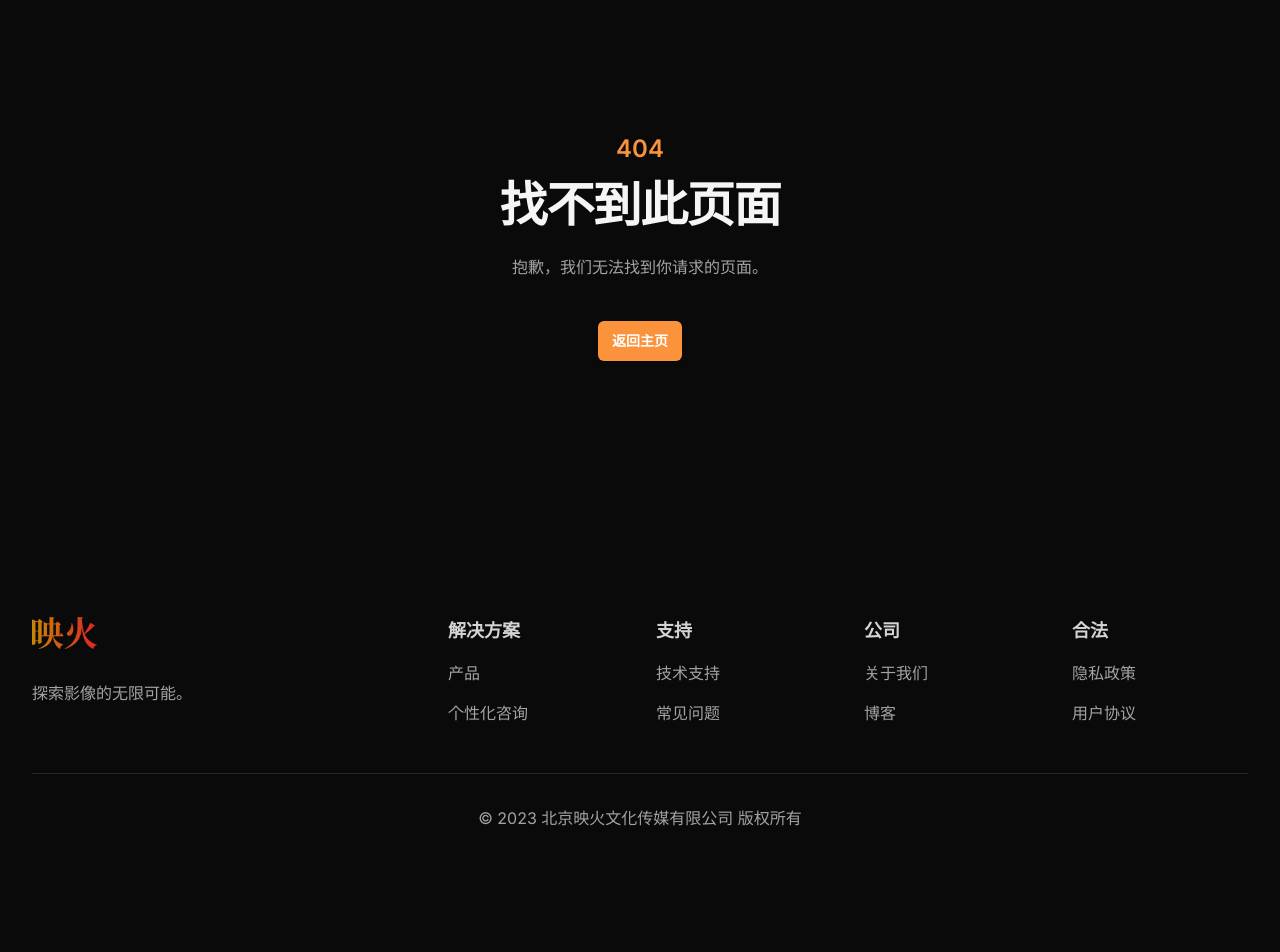
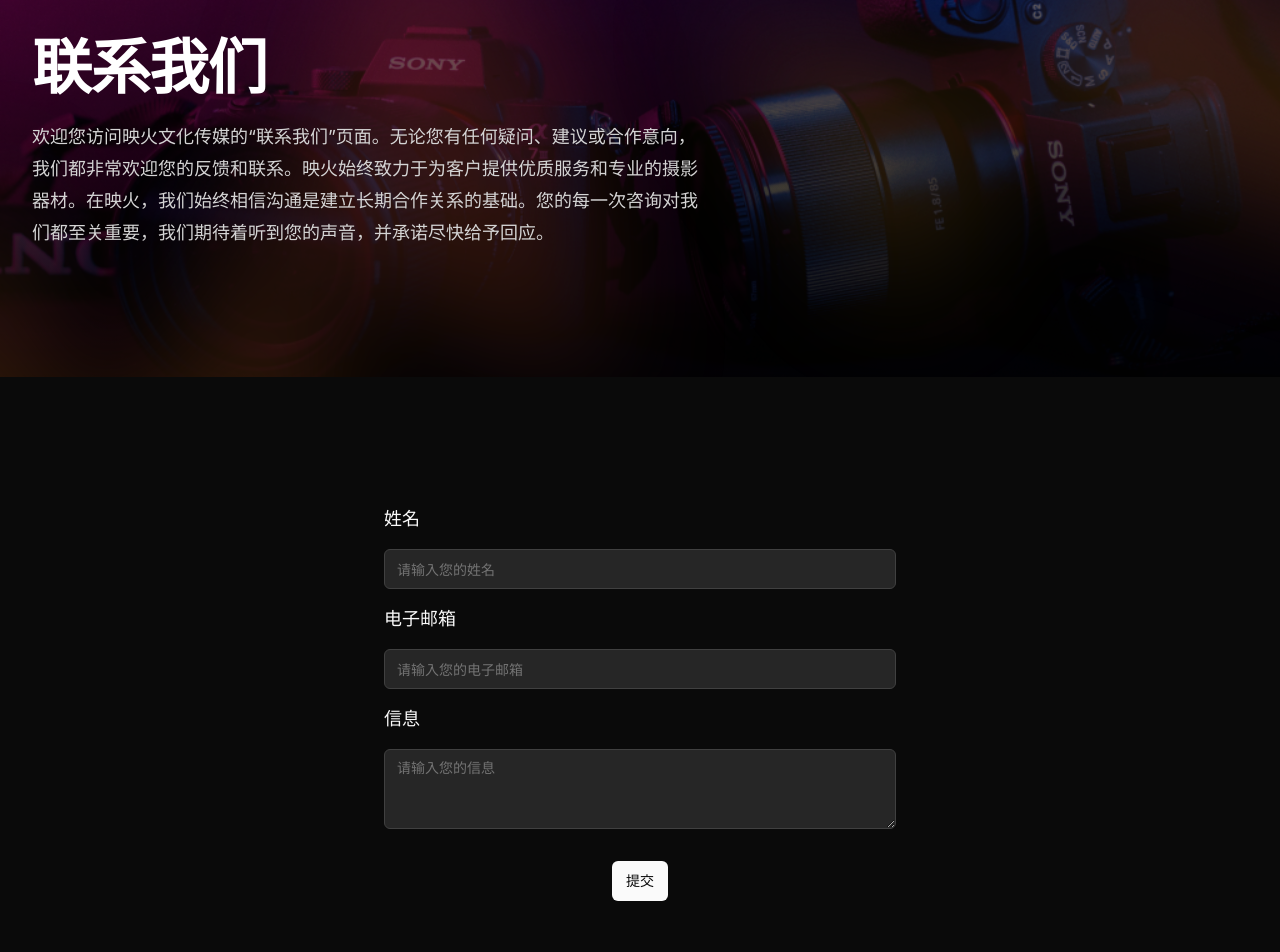
Before and after one commit to dabaz-diebold-dai/yinghuo, a Next.js app: page /contact in a window 1280 px wide. Before the commit this address had no page. Shown: the part 160-1112 px from the top of the page. Before the commit the page ends 1022 px from the top, so only its background shows below. Built offline with nearby package versions, Linux system fonts and the light colour scheme.

Commit message:
Add contact page

```diff
--- /dev/null
+++ b/app/contact/page.tsx
@@ -0,0 +1,44 @@
+import ContactForm from '@/components/sections/contact/ContactForm'
+import ContactHero from '@/components/sections/contact/ContactHero'
+import type { Metadata } from 'next'
+
+export const metadata: Metadata = {
+  title: '联系我们',
+  description: '欢迎您访问映火文化传媒的“联系我们”页面。无论您有任何疑问、建议或合作意向，我们都非常欢迎您的反馈和联系。',
+
+  openGraph: {
+    title: '联系我们 - 映火',
+    description: '欢迎您访问映火文化传媒的“联系我们”页面。无论您有任何疑问、建议或合作意向，我们都非常欢迎您的反馈和联系。',
+    url: 'https://yinghuo.dabaz.me/contact',
+    siteName: '映火',
+    images: [
+      {
+        url: 'https://yinghuo.dabaz.me/opengraph-image.jpg',
+        width: 1920,
+        height: 1280,
+        alt: '欢迎您访问映火文化传媒的“联系我们”页面。无论您有任何疑问、建议或合作意向，我们都非常欢迎您的反馈和联系。',
+      },
+    ],
+    locale: 'en_US',
+    type: 'website',
+  },
+  twitter: {
+    card: 'summary_large_image',
+    title: '联系我们 - 映火',
+    description: '欢迎您访问映火文化传媒的“联系我们”页面。无论您有任何疑问、建议或合作意向，我们都非常欢迎您的反馈和联系。',
+    creator: '@dabaz_official',
+    images: {
+      url: 'https://yinghuo.dabaz.me/twitter-image.jpg',
+      alt: '欢迎您访问映火文化传媒的“联系我们”页面。无论您有任何疑问、建议或合作意向，我们都非常欢迎您的反馈和联系。',
+    },
+  },
+}
+
+export default function Contact() {
+  return (
+    <main className="flex min-h-screen flex-col justify-between">
+      <ContactHero />
+      <ContactForm />
+    </main>
+  )
+}
--- /dev/null
+++ b/components/sections/contact/ContactForm.tsx
@@ -0,0 +1,74 @@
+"use client";
+
+import React from 'react';
+import { useForm, ValidationError } from '@formspree/react';
+import { Input } from "@/components/ui/input";
+import { Textarea } from "@/components/ui/textarea";
+
+export default function ContactForm() {
+  const [state, handleSubmit] = useForm("mdorjvqr");
+
+  if (state.succeeded) {
+    return <p className="text-neutral-100 font-lg">感谢您的信息，我们将尽快回复。</p>;
+  }
+
+  return (
+    <div className="bg-neutral-950 py-24 sm:py-32">
+      <div className="mx-auto max-w-md lg:max-w-lg">
+        <form onSubmit={handleSubmit}>
+          <div>
+            <label htmlFor="name" className="text-neutral-50 font-medium text-lg">
+              姓名
+            </label>
+            <Input
+              id="name"
+              type="text"
+              name="name"
+              placeholder="请输入您的姓名"
+              className="my-4 bg-neutral-800 border-neutral-700"
+            />
+            <ValidationError
+              prefix="Name"
+              field="name"
+              errors={state.errors}
+            />
+            <label htmlFor="email" className="text-neutral-50 font-medium text-lg">
+              电子邮箱
+            </label>
+            <Input
+              id="email"
+              type="email"
+              name="email"
+              placeholder="请输入您的电子邮箱"
+              className="my-4 bg-neutral-800 border-neutral-700"
+            />
+            <ValidationError
+              prefix="Email"
+              field="email"
+              errors={state.errors}
+            />
+            <label htmlFor="name" className="text-neutral-50 font-medium text-lg">
+              信息
+            </label>
+            <Textarea
+              id="message"
+              name="message"
+              placeholder="请输入您的信息"
+              className="my-4 bg-neutral-800 border-neutral-700"
+            />
+            <ValidationError
+              prefix="Message"
+              field="message"
+              errors={state.errors}
+            />
+          </div>
+          <div className="text-center">
+            <button type="submit" disabled={state.submitting} className="text-neutral-950 bg-neutral-50 px-3.5 py-2.5 rounded-md text-sm mt-4">
+              提交
+            </button>
+          </div>
+        </form>
+      </div>
+    </div>
+  )
+}
--- /dev/null
+++ b/components/sections/contact/ContactHero.tsx
@@ -0,0 +1,46 @@
+export default function ContactHero() {
+  return (
+    <div className="relative isolate overflow-hidden bg-neutral-900 py-24 sm:py-32">
+      <div className="absolute inset-0 -z-50 overflow-hidden">
+        <img
+          src="/images/about-bg.webp"
+          alt=""
+          className="absolute inset-0 -z-10 h-full w-full object-cover object-right md:object-center"
+        />
+        <div className="absolute inset-0 bg-gradient-to-b from-neutral-500 to-neutral-950 mix-blend-multiply" />
+      </div>
+      <div
+        className="hidden sm:absolute sm:-top-10 sm:right-1/2 sm:-z-10 sm:mr-10 sm:block sm:transform-gpu sm:blur-3xl"
+        aria-hidden="true"
+      >
+        <div
+          className="aspect-[1097/845] w-[68.5625rem] bg-gradient-to-tr from-yellow-500 to-red-500 opacity-20"
+          style={{
+            clipPath:
+              'polygon(74.1% 44.1%, 100% 61.6%, 97.5% 26.9%, 85.5% 0.1%, 80.7% 2%, 72.5% 32.5%, 60.2% 62.4%, 52.4% 68.1%, 47.5% 58.3%, 45.2% 34.5%, 27.5% 76.7%, 0.1% 64.9%, 17.9% 100%, 27.6% 76.8%, 76.1% 97.7%, 74.1% 44.1%)',
+          }}
+        />
+      </div>
+      <div
+        className="absolute -top-52 left-1/2 -z-10 -translate-x-1/2 transform-gpu blur-3xl sm:top-[-28rem] sm:ml-16 sm:translate-x-0 sm:transform-gpu"
+        aria-hidden="true"
+      >
+        <div
+          className="aspect-[1097/845] w-[68.5625rem] bg-gradient-to-tr from-yellow-500 to-red-500 opacity-20"
+          style={{
+            clipPath:
+              'polygon(74.1% 44.1%, 100% 61.6%, 97.5% 26.9%, 85.5% 0.1%, 80.7% 2%, 72.5% 32.5%, 60.2% 62.4%, 52.4% 68.1%, 47.5% 58.3%, 45.2% 34.5%, 27.5% 76.7%, 0.1% 64.9%, 17.9% 100%, 27.6% 76.8%, 76.1% 97.7%, 74.1% 44.1%)',
+          }}
+        />
+      </div>
+      <div className="mx-auto max-w-7xl px-6 lg:px-8">
+        <div className="mx-auto max-w-2xl lg:mx-0">
+          <h2 className="text-4xl font-bold tracking-tight text-white sm:text-6xl">联系我们</h2>
+          <p className="mt-6 text-lg leading-8 text-neutral-300">
+            欢迎您访问映火文化传媒的“联系我们”页面。无论您有任何疑问、建议或合作意向，我们都非常欢迎您的反馈和联系。映火始终致力于为客户提供优质服务和专业的摄影器材。在映火，我们始终相信沟通是建立长期合作关系的基础。您的每一次咨询对我们都至关重要，我们期待着听到您的声音，并承诺尽快给予回应。
+          </p>
+        </div>
+      </div>
+    </div>
+  )
+}
--- /dev/null
+++ b/components/ui/input.tsx
@@ -0,0 +1,25 @@
+import * as React from "react"
+
+import { cn } from "@/lib/utils"
+
+export interface InputProps
+  extends React.InputHTMLAttributes<HTMLInputElement> {}
+
+const Input = React.forwardRef<HTMLInputElement, InputProps>(
+  ({ className, type, ...props }, ref) => {
+    return (
+      <input
+        type={type}
+        className={cn(
+          "flex h-10 w-full rounded-md border border-neutral-200 bg-white px-3 py-2 text-sm ring-offset-white file:border-0 file:bg-transparent file:text-sm file:font-medium placeholder:text-neutral-500 focus-visible:outline-none focus-visible:ring-2 focus-visible:ring-neutral-950 focus-visible:ring-offset-2 disabled:cursor-not-allowed disabled:opacity-50 dark:border-neutral-800 dark:bg-neutral-950 dark:ring-offset-neutral-950 dark:placeholder:text-neutral-400 dark:focus-visible:ring-neutral-300",
+          className
+        )}
+        ref={ref}
+        {...props}
+      />
+    )
+  }
+)
+Input.displayName = "Input"
+
+export { Input }
--- /dev/null
+++ b/components/ui/textarea.tsx
@@ -0,0 +1,24 @@
+import * as React from "react"
+
+import { cn } from "@/lib/utils"
+
+export interface TextareaProps
+  extends React.TextareaHTMLAttributes<HTMLTextAreaElement> {}
+
+const Textarea = React.forwardRef<HTMLTextAreaElement, TextareaProps>(
+  ({ className, ...props }, ref) => {
+    return (
+      <textarea
+        className={cn(
+          "flex min-h-[80px] w-full rounded-md border border-neutral-200 bg-white px-3 py-2 text-sm ring-offset-white placeholder:text-neutral-500 focus-visible:outline-none focus-visible:ring-2 focus-visible:ring-neutral-950 focus-visible:ring-offset-2 disabled:cursor-not-allowed disabled:opacity-50 dark:border-neutral-800 dark:bg-neutral-950 dark:ring-offset-neutral-950 dark:placeholder:text-neutral-400 dark:focus-visible:ring-neutral-300",
+          className
+        )}
+        ref={ref}
+        {...props}
+      />
+    )
+  }
+)
+Textarea.displayName = "Textarea"
+
+export { Textarea }
--- a/package.json
+++ b/package.json
@@ -9,6 +9,7 @@
     "lint": "next lint"
   },
   "dependencies": {
+    "@formspree/react": "^2.5.1",
     "@heroicons/react": "^2.0.18",
     "@radix-ui/react-accordion": "^1.1.2",
     "@tailwindcss/aspect-ratio": "^0.4.2",
```
Also changed, not shown: 1 other file (tests, documents, lock files or other folders).
